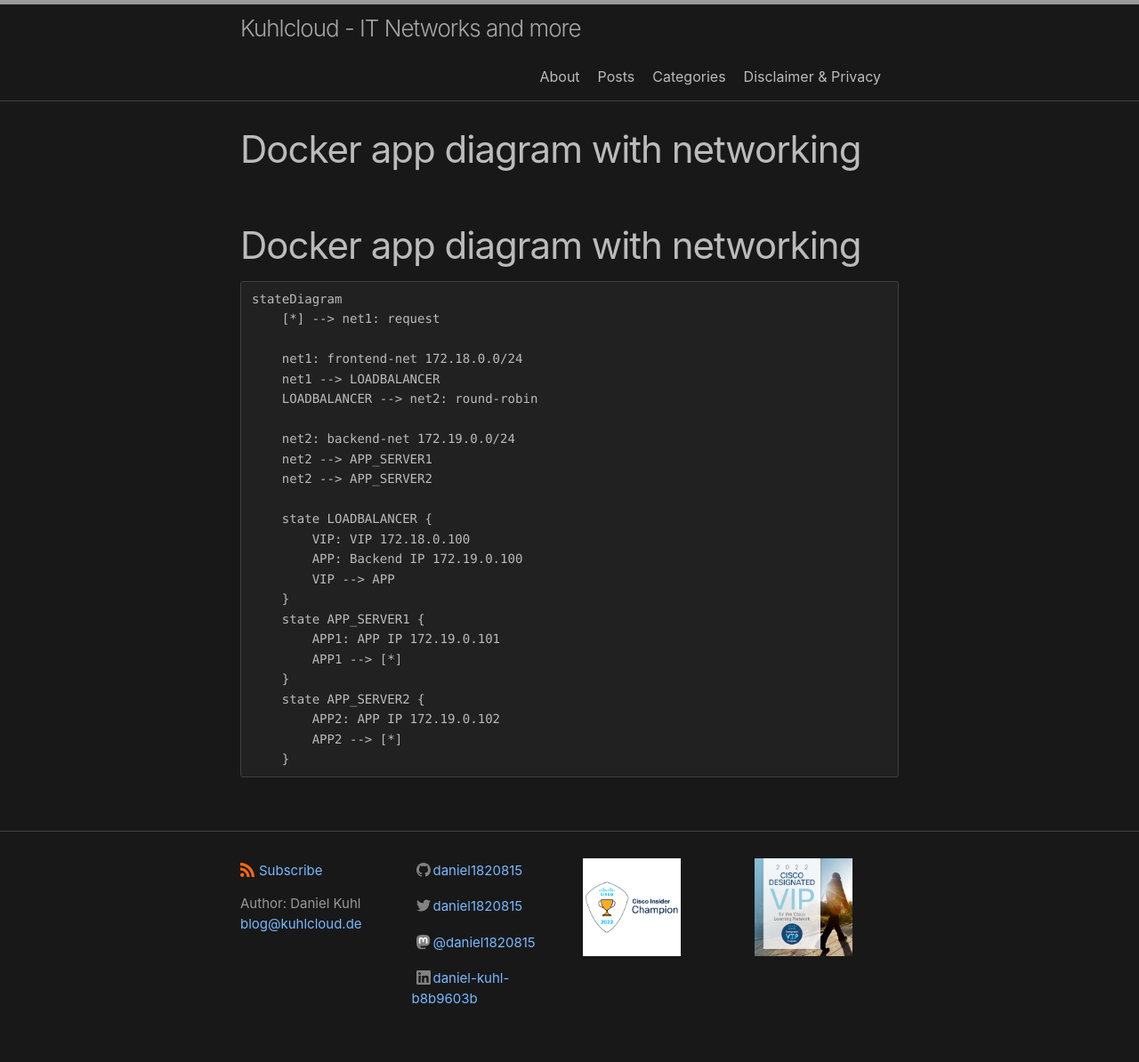
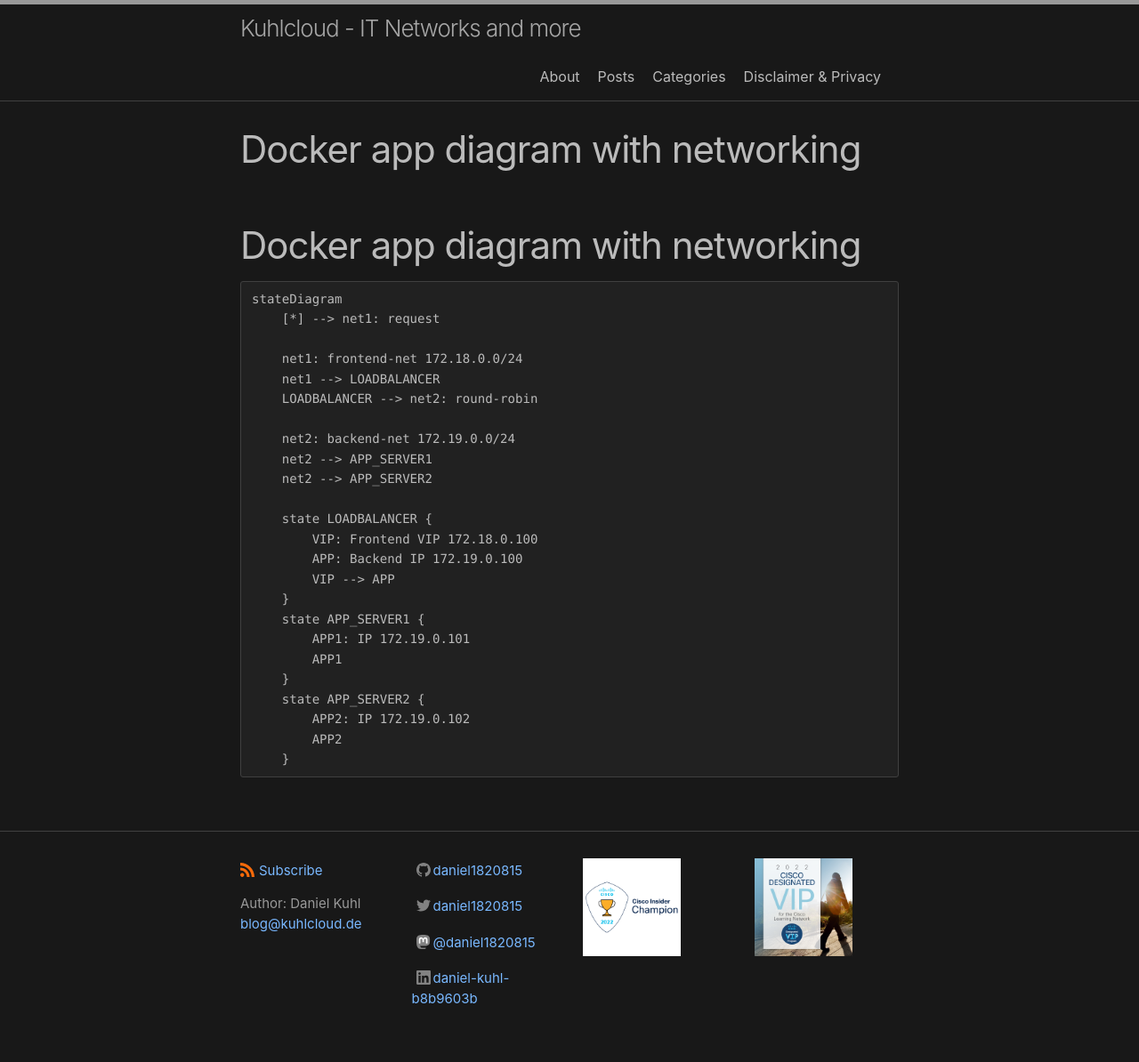
Before and after one commit to daniel1820815/daniel1820815.github.io, a Jekyll site: the page built from images/docker-app-networking-diagram.md, in a window 1280 px wide. Shown: the whole page at 89% size. Built offline with Jekyll 4.4.1, drawn with Linux system fonts in a browser that asks for light colours; our own code applies the rules of GitHub Pages for plain Markdown files.

````diff
--- a/images/docker-app-networking-diagram.md
+++ b/images/docker-app-networking-diagram.md
@@ -13,16 +13,16 @@
     net2 --> APP_SERVER2
 
     state LOADBALANCER {
-        VIP: VIP 172.18.0.100
+        VIP: Frontend VIP 172.18.0.100
         APP: Backend IP 172.19.0.100
         VIP --> APP
     }
     state APP_SERVER1 {
-        APP1: APP IP 172.19.0.101
-        APP1 --> [*]
+        APP1: IP 172.19.0.101
+        APP1
     }
     state APP_SERVER2 {
-        APP2: APP IP 172.19.0.102
-        APP2 --> [*]
+        APP2: IP 172.19.0.102
+        APP2
     }
 ```
````
